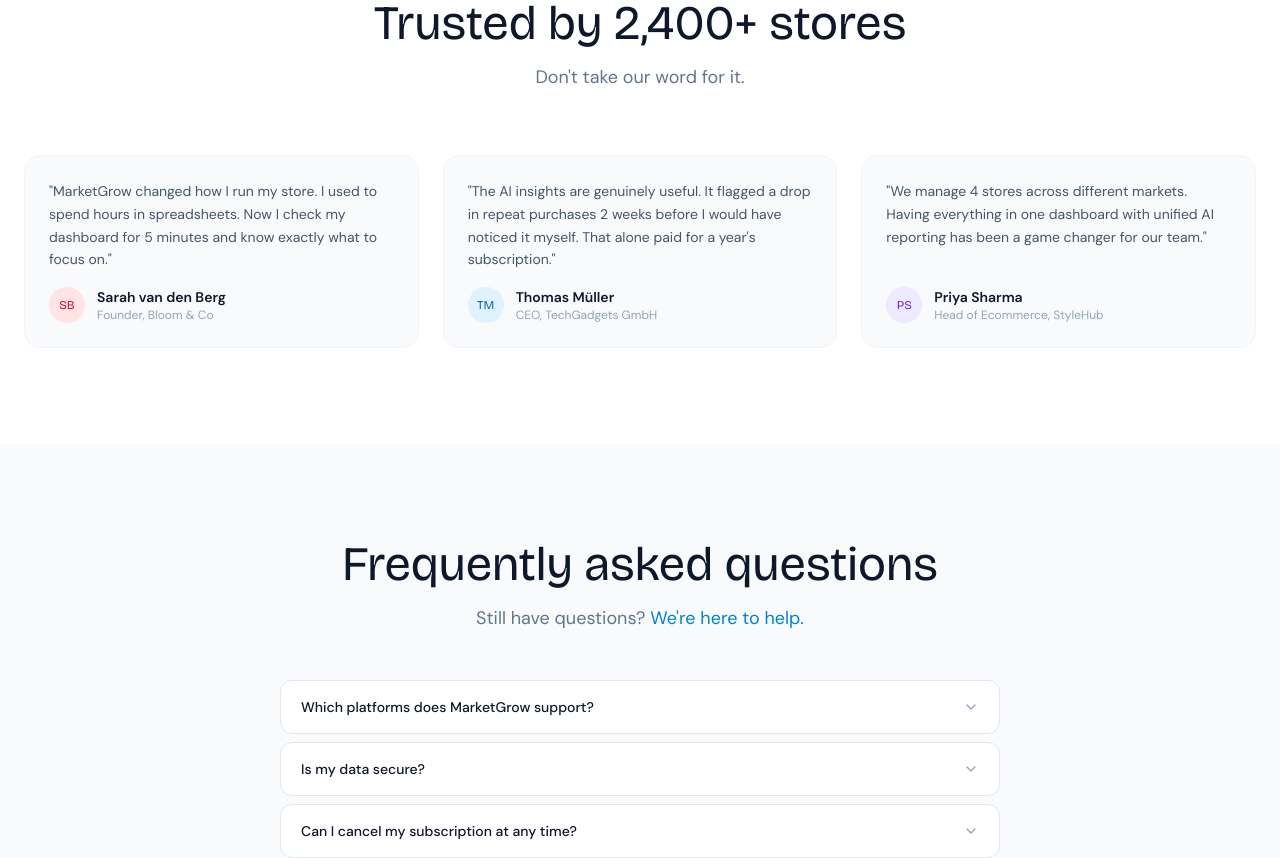
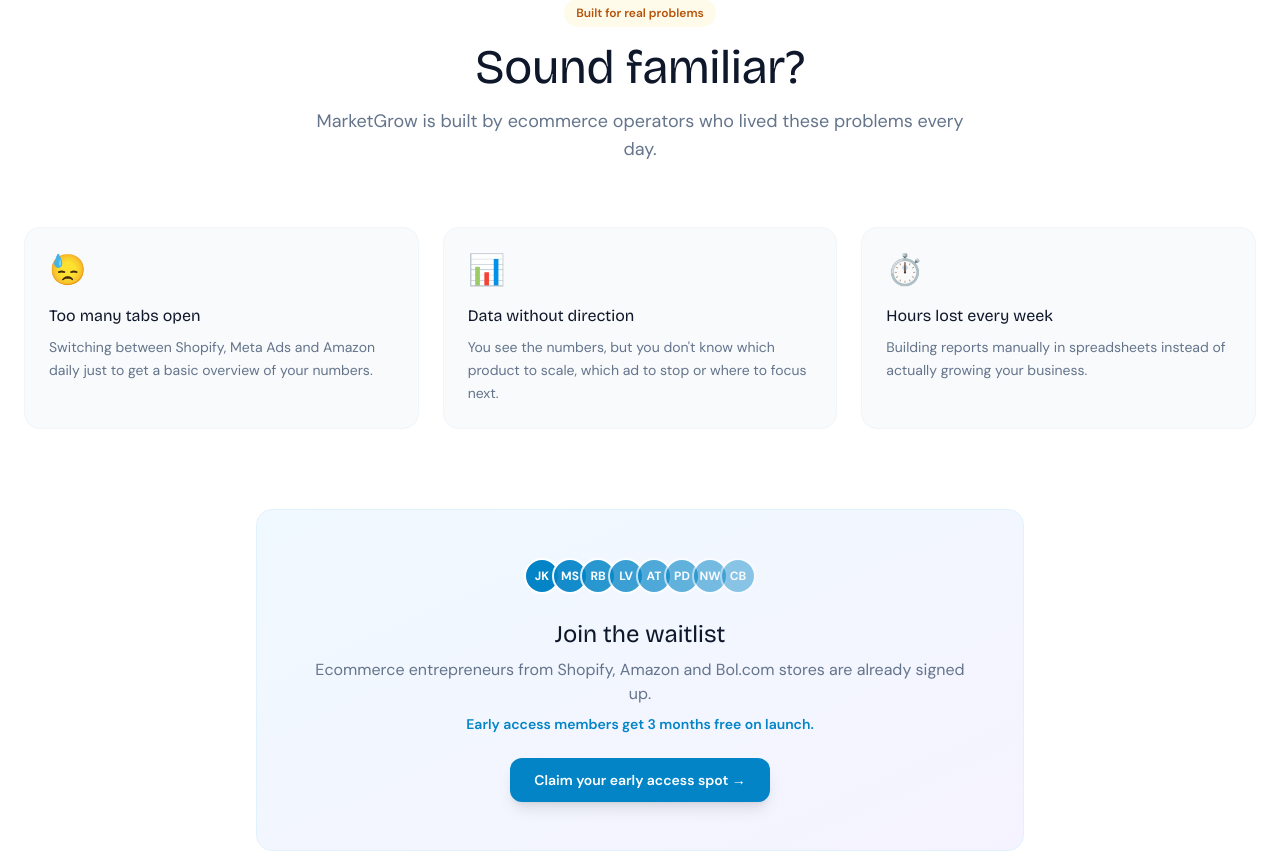
Before and after one commit to Julian0912608/marketgrowth-frontend, a Next.js app: page / in a window 1280 px wide. Shown: the part 5177-6035 px from the top of the page. Built offline with nearby package versions, Linux system fonts and the light colour scheme.

Commit message:
Update sections.tsx

```diff
--- a/components/marketing/sections.tsx
+++ b/components/marketing/sections.tsx
@@ -375,34 +375,77 @@ export function Pricing() {
   );
 }
 
-// ── Testimonials ──────────────────────────────────────────────
+// ── Early Access / Social Proof ───────────────────────────────
 export function Testimonials() {
-  const testimonials = [
-    { name: 'Sarah van den Berg', role: 'Founder, Bloom & Co',       avatar: 'SB', color: 'bg-rose-100 text-rose-700',     content: 'MarketGrow changed how I run my store. I used to spend hours in spreadsheets. Now I check my dashboard for 5 minutes and know exactly what to focus on.' },
-    { name: 'Thomas Müller',      role: 'CEO, TechGadgets GmbH',     avatar: 'TM', color: 'bg-brand-100 text-brand-700',   content: 'The AI insights are genuinely useful. It flagged a drop in repeat purchases 2 weeks before I would have noticed it myself. That alone paid for a year\'s subscription.' },
-    { name: 'Priya Sharma',       role: 'Head of Ecommerce, StyleHub', avatar: 'PS', color: 'bg-violet-100 text-violet-700', content: 'We manage 4 stores across different markets. Having everything in one dashboard with unified AI reporting has been a game changer for our team.' },
+  const problems = [
+    { emoji: '😓', title: 'Too many tabs open', desc: 'Switching between Shopify, Meta Ads and Amazon daily just to get a basic overview of your numbers.' },
+    { emoji: '📊', title: 'Data without direction', desc: 'You see the numbers, but you don\'t know which product to scale, which ad to stop or where to focus next.' },
+    { emoji: '⏱️', title: 'Hours lost every week', desc: 'Building reports manually in spreadsheets instead of actually growing your business.' },
   ];
+
+  const waitlistAvatars = ['JK', 'MS', 'RB', 'LV', 'AT', 'PD', 'NW', 'CB'];
+
   return (
     <section id="testimonials" className="py-24 bg-white">
       <div className="max-w-7xl mx-auto px-6">
-        <div className="max-w-xl mx-auto text-center mb-16">
-          <h2 className="font-display text-4xl sm:text-5xl font-800 text-slate-900 mb-4">Trusted by 2,400+ stores</h2>
-          <p className="text-slate-500 text-lg">Don't take our word for it.</p>
+
+        {/* Header */}
+        <div className="max-w-2xl mx-auto text-center mb-16">
+          <div className="inline-flex items-center gap-2 bg-amber-50 text-amber-700 text-xs font-semibold px-3 py-1.5 rounded-full mb-4">
+            Built for real problems
+          </div>
+          <h2 className="font-display text-4xl sm:text-5xl font-800 text-slate-900 mb-4">
+            Sound familiar?
+          </h2>
+          <p className="text-slate-500 text-lg">
+            MarketGrow is built by ecommerce operators who lived these problems every day.
+          </p>
         </div>
-        <div className="grid md:grid-cols-3 gap-6">
-          {testimonials.map(t => (
-            <div key={t.name} className="bg-slate-50 rounded-2xl border border-slate-100 p-6 flex flex-col gap-4">
-              <p className="text-slate-600 leading-relaxed text-sm flex-1">"{t.content}"</p>
-              <div className="flex items-center gap-3">
-                <div className={`w-9 h-9 rounded-full ${t.color} flex items-center justify-center font-display font-700 text-xs`}>{t.avatar}</div>
-                <div>
-                  <div className="font-semibold text-slate-900 text-sm">{t.name}</div>
-                  <div className="text-xs text-slate-400">{t.role}</div>
-                </div>
-              </div>
+
+        {/* Problem cards */}
+        <div className="grid md:grid-cols-3 gap-6 mb-20">
+          {problems.map(p => (
+            <div key={p.title} className="bg-slate-50 rounded-2xl border border-slate-100 p-6">
+              <div className="text-3xl mb-4">{p.emoji}</div>
+              <h3 className="font-display font-700 text-slate-900 mb-2">{p.title}</h3>
+              <p className="text-slate-500 text-sm leading-relaxed">{p.desc}</p>
             </div>
           ))}
         </div>
+
+        {/* Waitlist social proof */}
+        <div className="bg-gradient-to-br from-brand-50 to-violet-50 border border-brand-100 rounded-2xl p-8 sm:p-12 text-center max-w-3xl mx-auto">
+          <div className="flex items-center justify-center mb-6">
+            <div className="flex -space-x-2">
+              {waitlistAvatars.map((initials, i) => (
+                <div
+                  key={i}
+                  className="w-9 h-9 rounded-full bg-brand-600 border-2 border-white flex items-center justify-center text-white text-xs font-bold"
+                  style={{ opacity: 1 - i * 0.08 }}
+                >
+                  {initials}
+                </div>
+              ))}
+            </div>
+          </div>
+          <h3 className="font-display text-2xl font-800 text-slate-900 mb-2">
+            Join the waitlist
+          </h3>
+          <p className="text-slate-500 text-base mb-2">
+            Ecommerce entrepreneurs from Shopify, Amazon and Bol.com stores are already signed up.
+          </p>
+          <p className="text-brand-600 font-semibold text-sm mb-6">
+            Early access members get 3 months free on launch.
+          </p>
+          <a
+            href="#"
+            onClick={e => { e.preventDefault(); window.scrollTo({ top: 0, behavior: 'smooth' }); }}
+            className="inline-flex items-center gap-2 bg-brand-600 hover:bg-brand-700 text-white font-semibold px-6 py-3 rounded-xl transition-all shadow-lg text-sm"
+          >
+            Claim your early access spot →
+          </a>
+        </div>
+
       </div>
     </section>
   );
```
